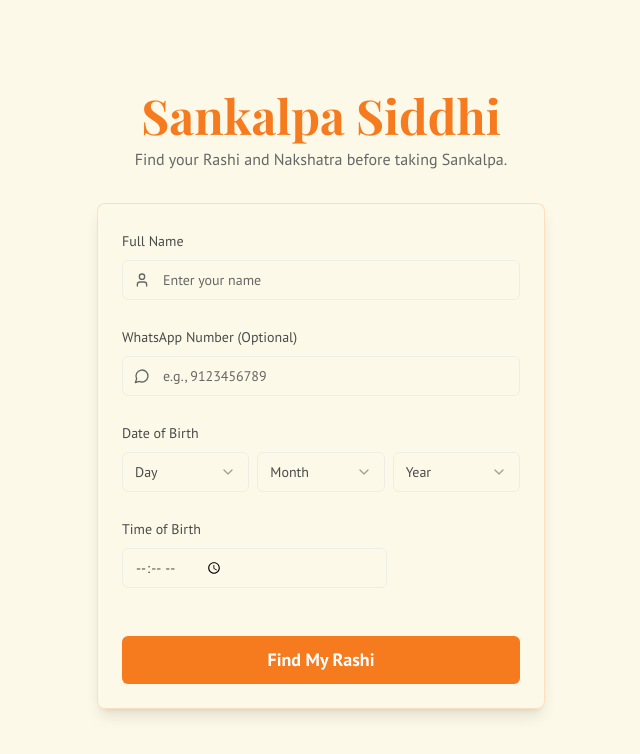
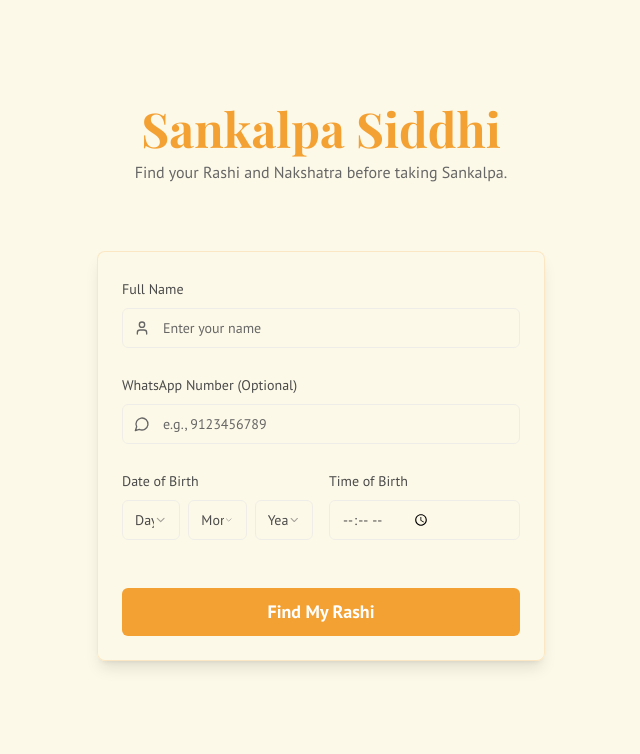
Before and after one commit to rsaisankalp/rashinakshatra, a Next.js app: page / in a window 1280 px wide. Shown: the top 754 px of the page, without its empty margins (319-959 px from the left). Built offline with nearby package versions, Linux system fonts and the light colour scheme; a web font is replaced by a local one.

Commit message:
color #F4A134 HEADING and button color
2) make time of birth better and

```diff
--- a/src/app/globals.css
+++ b/src/app/globals.css
@@ -13,7 +13,7 @@
     --popover: 50 83% 97%; /* Lighter cream */
     --popover-foreground: 0 0% 29%;
 
-    --primary: 26 92% 54%; /* #f57921 */
+    --primary: 34 90% 58%; /* #F4A134 */
     --primary-foreground: 0 0% 100%; /* #ffffff */
 
     --secondary: 35 85% 60%; /* Lighter orange/saffron */
@@ -30,7 +30,7 @@
 
     --border: 50 20% 85%;
     --input: 50 20% 92%;
-    --ring: 26 92% 54%; /* #f57921 */
+    --ring: 34 90% 58%; /* #F4A134 */
 
     --radius: 0.5rem;
 
@@ -43,12 +43,12 @@
     /* Sidebar variables */
     --sidebar-background: 50 83% 96%;
     --sidebar-foreground: 0 0% 29%;
-    --sidebar-primary: 26 92% 54%;
+    --sidebar-primary: 34 90% 58%;
     --sidebar-primary-foreground: 0 0% 100%;
     --sidebar-accent: 35 85% 60%;
     --sidebar-accent-foreground: 0 0% 20%;
     --sidebar-border: 50 20% 85%;
-    --sidebar-ring: 26 92% 54%;
+    --sidebar-ring: 34 90% 58%;
   }
 }
 
--- a/src/components/sankalpa-form.tsx
+++ b/src/components/sankalpa-form.tsx
@@ -106,6 +106,7 @@ export function SankalpaForm({ onSubmit }: SankalpaFormProps) {
               )}
             />
 
+            <div className="grid grid-cols-1 sm:grid-cols-2 gap-4 items-start">
                 <div>
                     <FormLabel>Date of Birth</FormLabel>
                     <div className="grid grid-cols-3 gap-2 mt-2">
@@ -167,7 +168,7 @@ export function SankalpaForm({ onSubmit }: SankalpaFormProps) {
                         )}
                         />
                     </div>
-               <FormMessage>{form.formState.errors.day?.message}</FormMessage>
+                    <FormMessage className="mt-2">{form.formState.errors.day?.message ? "The selected date is invalid." : ""}</FormMessage>
                 </div>
 
                 <FormField
@@ -177,14 +178,14 @@ export function SankalpaForm({ onSubmit }: SankalpaFormProps) {
                         <FormItem>
                         <FormLabel>Time of Birth</FormLabel>
                         <FormControl>
-                    <div className="w-full sm:w-2/3">
-                      <Input type="time" {...field} className="h-10 text-base"/>
-                    </div>
+                            <Input type="time" {...field} className="h-10 text-base mt-2"/>
                         </FormControl>
                         <FormMessage />
                         </FormItem>
                     )}
                 />
+            </div>
+
           </CardContent>
           <CardFooter>
             <Button type="submit" className="w-full bg-primary hover:bg-primary/90 text-primary-foreground font-bold text-lg py-6">
```
Lines whose indentation alone changed are shown as unchanged.
